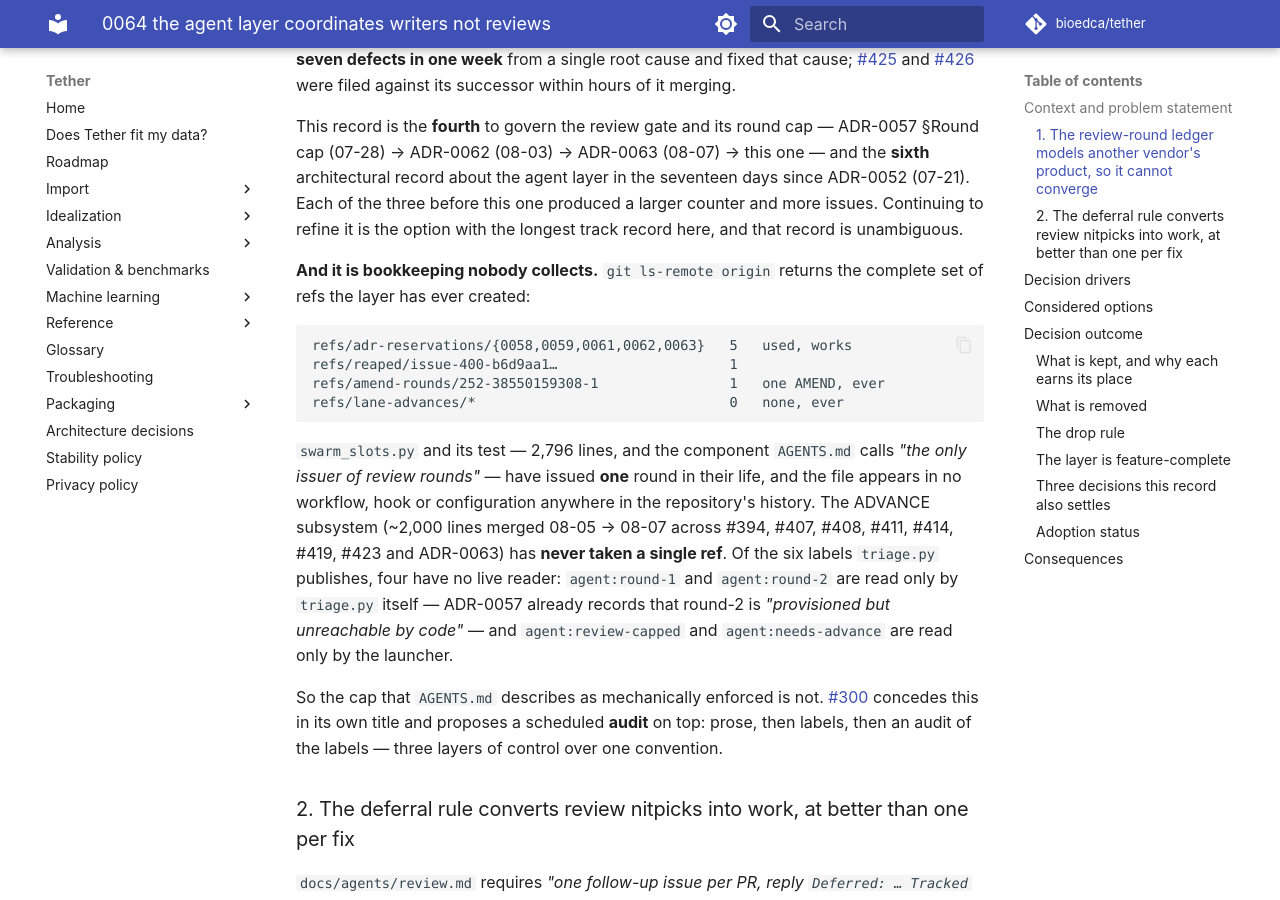
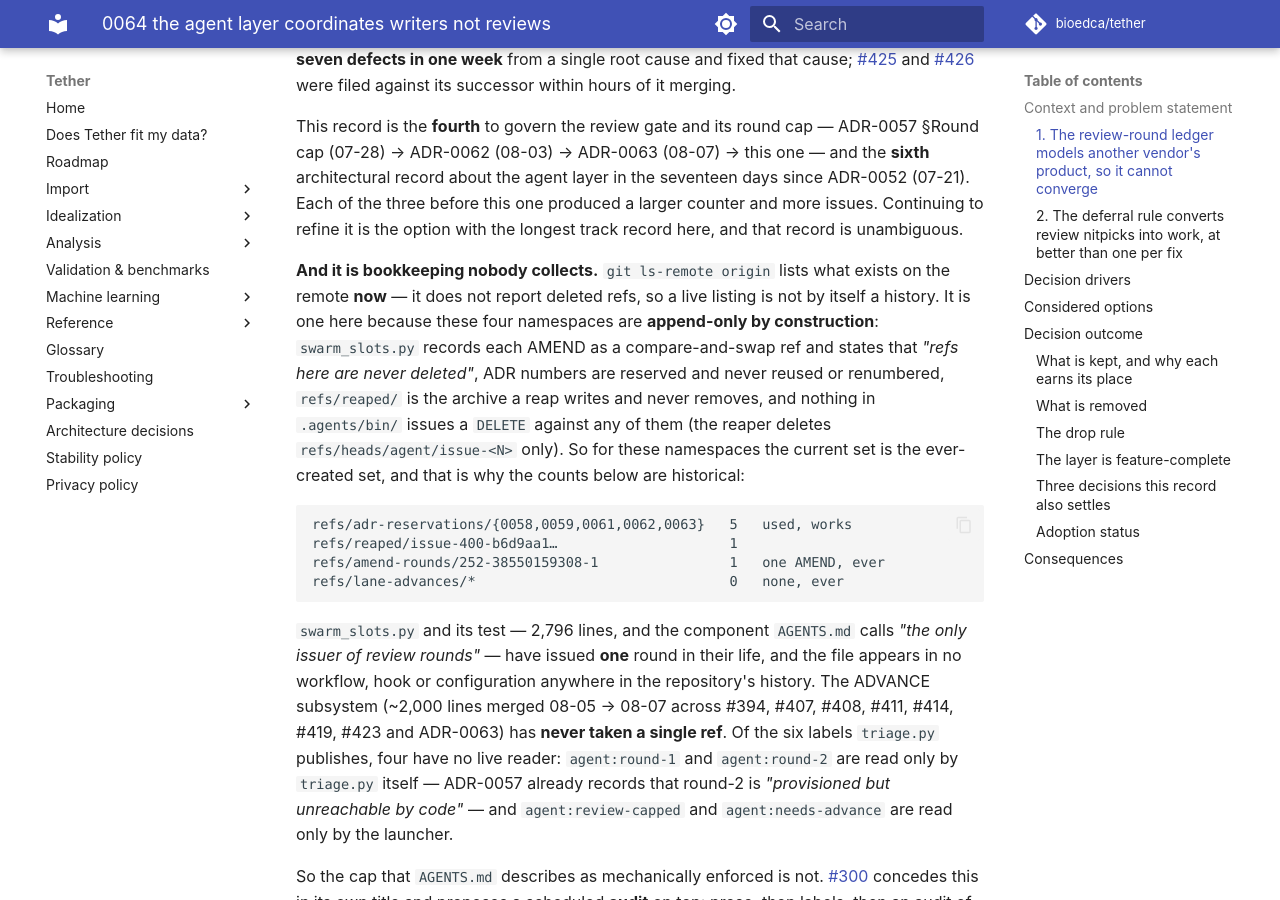
Before and after one commit to bioedca/tether, an MkDocs documentation site: the page built from docs/adr/0064-the-agent-layer-coordinates-writers-not-reviews.md, in a window 1280 px wide and 900 px high, scrolled down 1253 px. Built offline with MkDocs 1.6.1 and Material for MkDocs 9.7.7, drawn with Linux system fonts in a browser that asks for light colours; comment, search, counter and statistics services are not loaded; the version menu is left out; some of the changed text lies outside the part shown.

Commit message:
docs(adr): rest the ref evidence on the namespaces, not on git ls-remote
CodeRabbit on #427, two Major findings, both correct.

The first is a flaw in this record's CENTRAL evidence. It said `git ls-remote
origin` "returns the complete set of refs the layer has ever created". It does
not - ls-remote reports the remote's live reference database, and a ref that
was created and later deleted never appears. As written, "one AMEND ref ever"
did not follow from the command quoted for it.

The conclusion survives, for a reason that is stronger and is in the code
rather than in a misreading of a git command: these four namespaces are
append-only by construction. swarm_slots.py records each AMEND as a
compare-and-swap ref and says so in as many words - "refs here are never
deleted"; ADR numbers are reserved and never reused or renumbered;
refs/reaped/ is an archive a reap writes and never removes; and nothing in
.agents/bin/ issues a DELETE against any of them, the reaper deleting only
refs/heads/agent/issue-<N>. For those namespaces the current set IS the
ever-created set, which is what makes the counts historical.

The second: docs/PRD.md §12 still describes ADR-0062's round cap and launcher
as current governance, and stays that way between this record merging and the
contract rewrite that deletes the machinery. That ordering is deliberate - the
PRD paragraph and the AGENTS.md §Review rewrite describe one lane and have to
move together - but a reader arriving in the gap deserves to be told which one
wins. Adoption status now says so, and says this record does.

````diff
--- a/docs/adr/0064-the-agent-layer-coordinates-writers-not-reviews.md
+++ b/docs/adr/0064-the-agent-layer-coordinates-writers-not-reviews.md
@@ -55,8 +55,14 @@ about the agent layer in the seventeen days since ADR-0052 (07-21). Each of the
 one produced a larger counter and more issues. Continuing to refine it is the option with the
 longest track record here, and that record is unambiguous.
 
-**And it is bookkeeping nobody collects.** `git ls-remote origin` returns the complete set of refs
-the layer has ever created:
+**And it is bookkeeping nobody collects.** `git ls-remote origin` lists what exists on the remote
+**now** — it does not report deleted refs, so a live listing is not by itself a history. It is one
+here because these four namespaces are **append-only by construction**: `swarm_slots.py` records
+each AMEND as a compare-and-swap ref and states that *"refs here are never deleted"*, ADR numbers
+are reserved and never reused or renumbered, `refs/reaped/` is the archive a reap writes and never
+removes, and nothing in `.agents/bin/` issues a `DELETE` against any of them (the reaper deletes
+`refs/heads/agent/issue-<N>` only). So for these namespaces the current set is the ever-created set,
+and that is why the counts below are historical:
 
 ```text
 refs/adr-reservations/{0058,0059,0061,0062,0063}   5   used, works
@@ -243,6 +249,14 @@ record, which is what that issue's third criterion asks for.
 launcher removal, the triage-and-scope-guard removal (one pull request — they are one unit), and the
 contract rewrite. Until each lands, the code it names still runs and still governs.
 
+**`docs/PRD.md` §12 is part of that contract rewrite and is therefore stale between this record
+merging and that one.** It still describes ADR-0062's round cap and launcher as current governance.
+That is deliberate rather than overlooked — the PRD paragraph and the `AGENTS.md` §Review rewrite
+describe one lane and must change together, in the pull request that actually deletes the machinery
+— but a reader arriving in the gap should know which of the two to believe. **This record wins**: it
+is the later decision, and the PRD text it contradicts is a description of tooling that is on its
+way out.
+
 The five retired labels and the `refs/amend-rounds/*` namespace go **after `triage.py` stops writing
 them**, which is the triage-and-scope-guard removal — not before, because
 `POST /repos/{owner}/{repo}/issues/{number}/labels` auto-creates a missing label and a surviving
````
